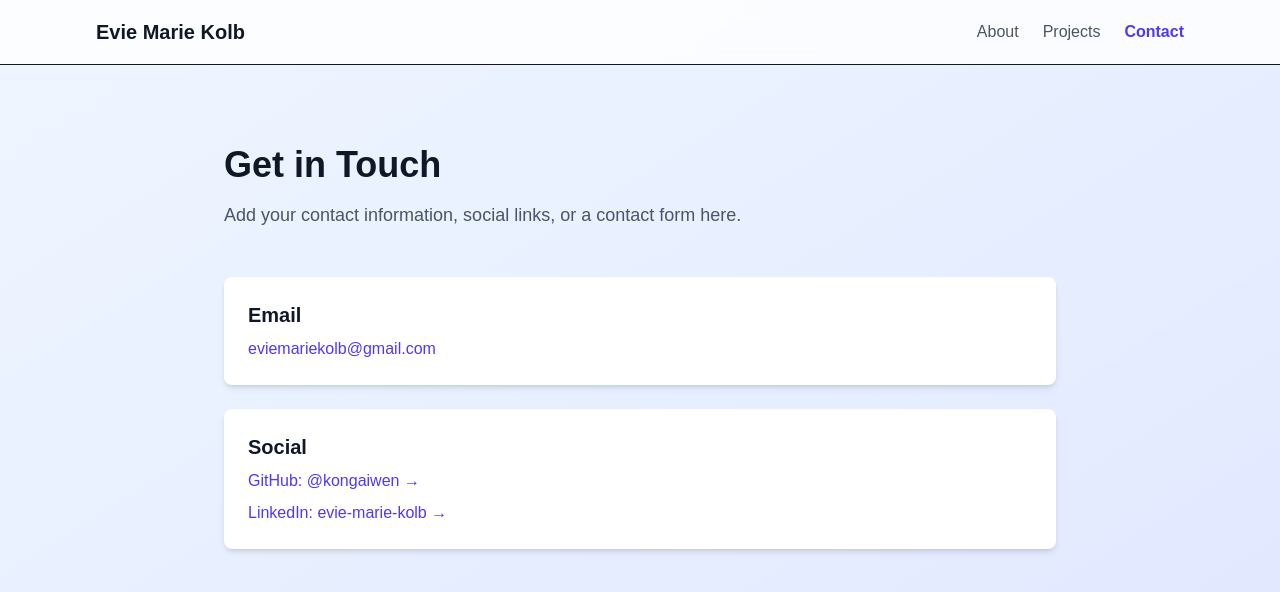
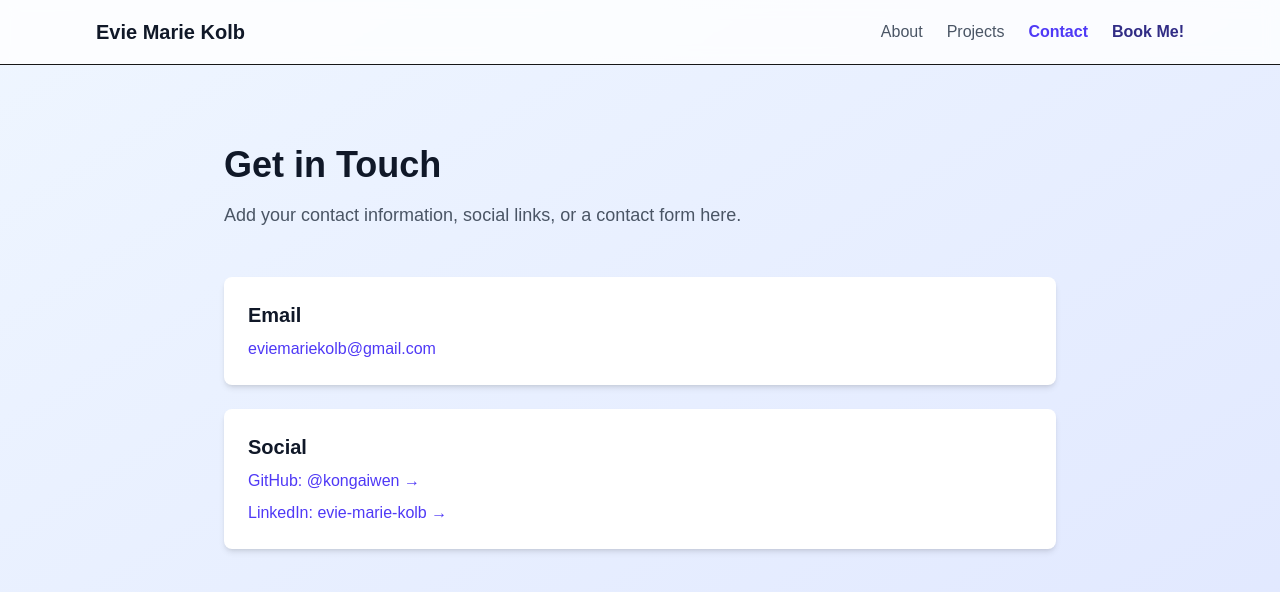
Before and after one commit to kongaiwen/evie-marie-dashboard, a Next.js app: page /contact in a window 1280 px wide. Shown: the top 592 px of the page. Built offline with nearby package versions, Linux system fonts and the light colour scheme.

Commit message:
add link to booking

```diff
--- a/app/contact/page.tsx
+++ b/app/contact/page.tsx
@@ -18,6 +18,9 @@ export default function ContactPage() {
               </Link>
               <Link href="/contact" className="font-semibold text-indigo-600">
                 Contact
+              </Link>
+              <Link href="/contact/booking" className="font-semibold text-indigo-900">
+                Book Me!
               </Link>
             </div>
           </div>
```
